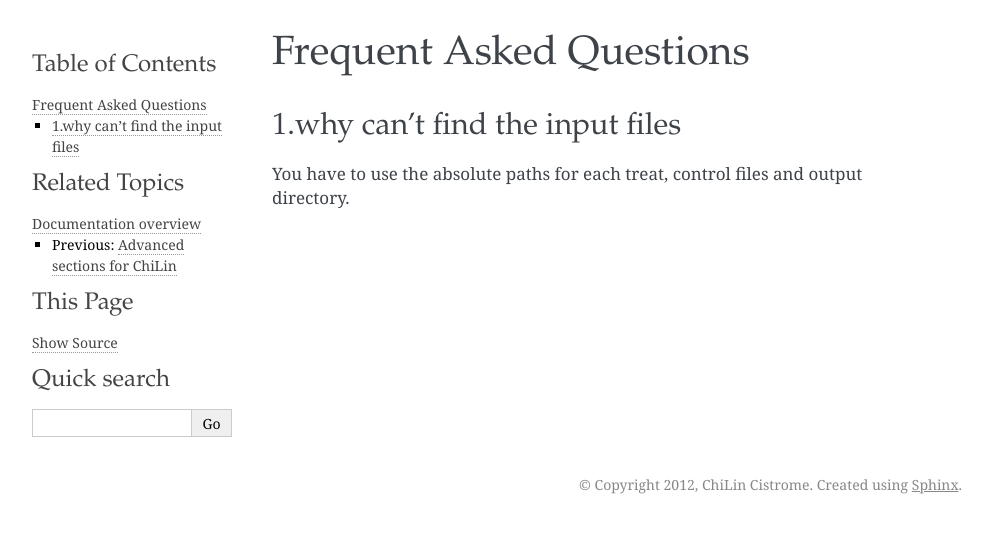
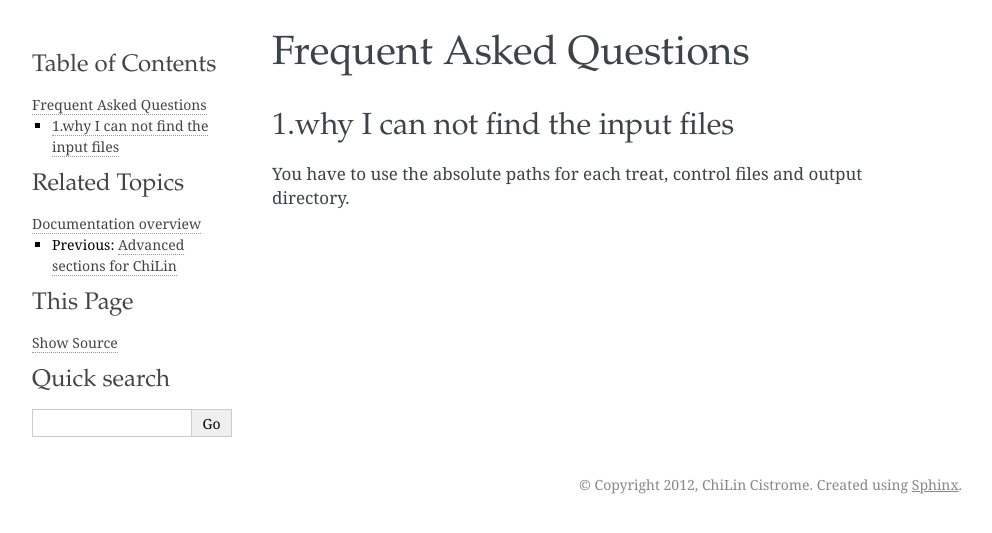
Before and after one commit to hanfeisun/ChiLin, a Sphinx documentation site: the page built from docs/FAQ.rst, in a window 1280 px wide. Shown: the top 533 px of the page, without its empty margins (148-1140 px from the left). Built offline with Sphinx 7.4.7, drawn with Linux system fonts in a browser that asks for light colours.

Commit message:
modify docs

```diff
--- a/docs/Advanced.rst
+++ b/docs/Advanced.rst
@@ -52,7 +52,6 @@ default options we set here.
 
 Dive into conf
 ======================
-
 
 
 for ceas
--- a/docs/FAQ.rst
+++ b/docs/FAQ.rst
@@ -2,7 +2,7 @@
 Frequent Asked Questions
 ===========================
 
-1.why can't find the input files
+1.why I can not find the input files
 -------------------------------------
 You have to use the absolute paths for each treat, control files and
 output directory.
```
Also changed, not shown: docs/Home.rst (+4 -5 lines).
